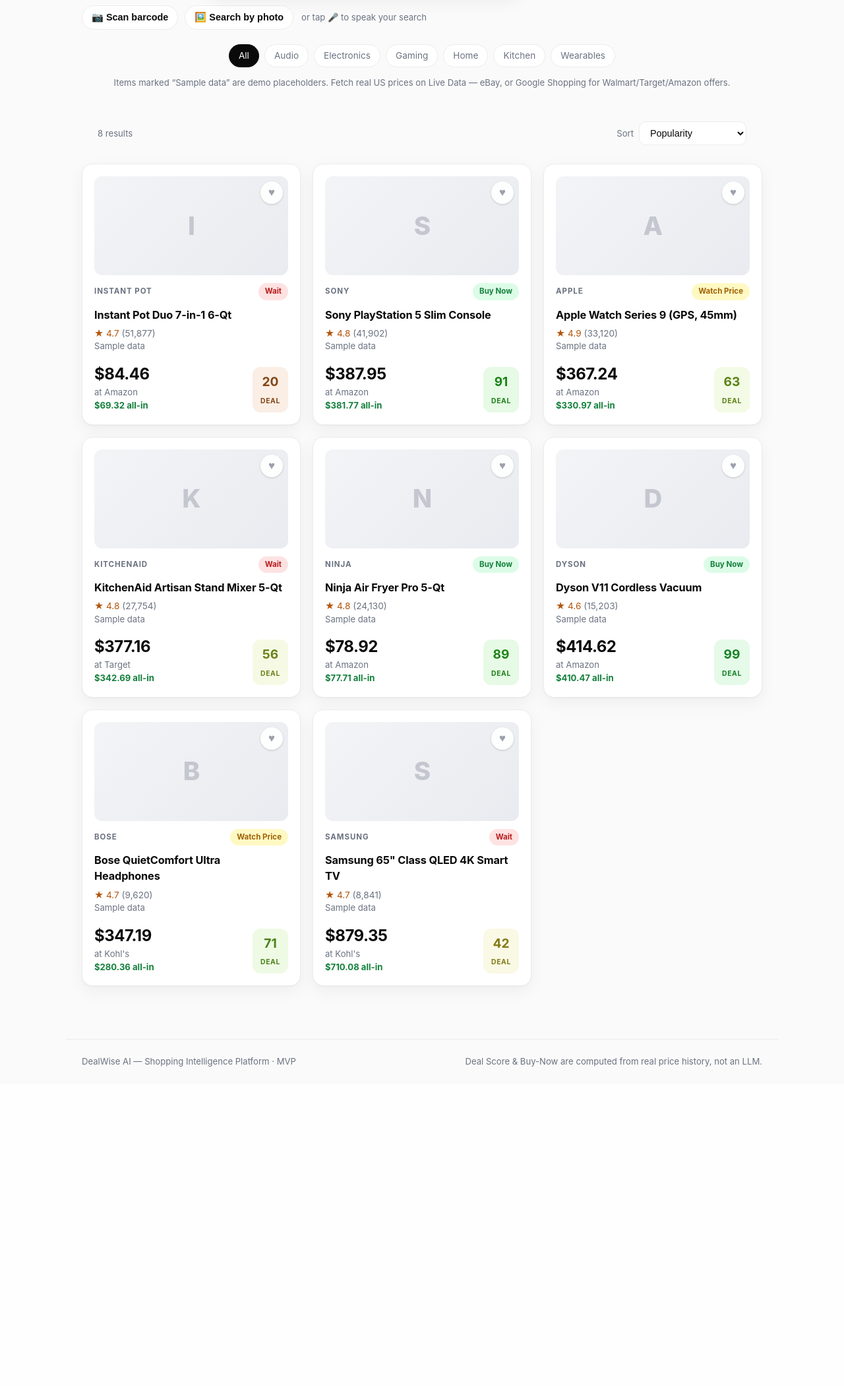
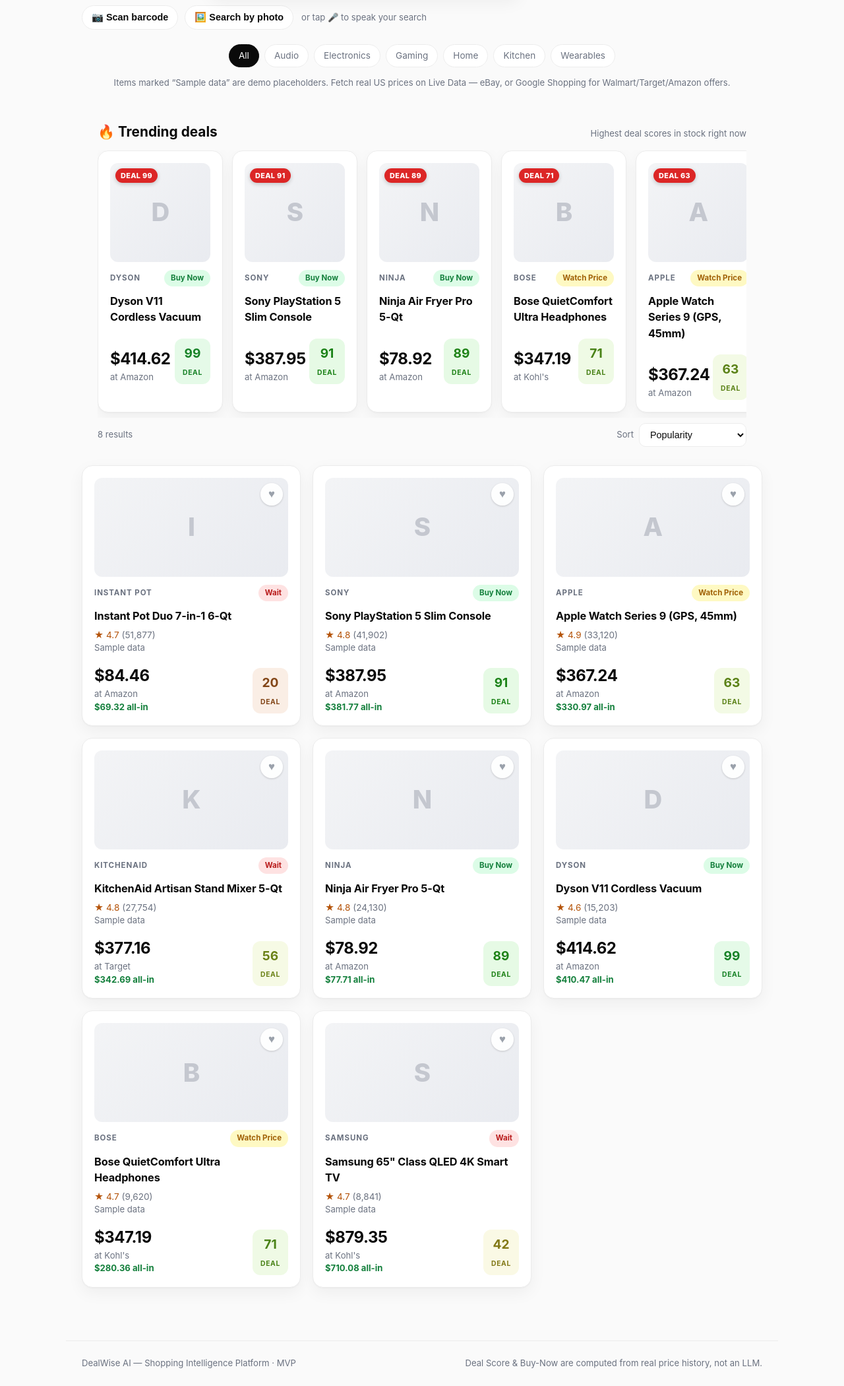
Before and after one commit to dnsh5181-git/dealwise-ai, a FastAPI app: page / in a window 1280 px wide. Shown: the part 400-2500 px from the top of the page at 66% size. Before the commit the page ends 2016 px from the top, so only its background shows below. Run offline with FastAPI, Linux system fonts and the light colour scheme; data comes from the database, SQL or seed files in the repository.

Commit message:
Price-trust fixes (per-offer links, freshness, model #) + trending deals feed (#6)
Addresses a reported mismatch: a product showed "$74.95 at Best Buy" while the
buy link opened a Google Shopping page reading $129.99. Root causes: the buy link
was one generic per-product Google redirect, prices were unlabeled point-in-time
snapshots, and no model number was shown.

Price trust
- prices.url column (migration): store each offer's own link. The engine now
  exposes best_url + per-offer url + best_recorded_at.
- Product page links the main button to the best-price offer and each compare
  row to its own listing ("View"); button relabeled "Check price at <retailer>".
- Honest freshness labeling: "Best price tracked <date> — live price may differ,
  tap through to confirm." Sets expectations for aggregated snapshot data.
- Model number extracted from the title (extract_model, e.g. EG201/QN65Q80D),
  set at ingest and backfilled; shown when present.

Trending deals
- top_deals() + /api/deals; a "Trending deals" rail on the landing page showing
  the highest in-stock deal scores (suppressed while searching/browsing).

Tests: 120 pass, ruff clean (+ extract_model, /api/deals, trending visibility,
per-offer url through the engine).

Co-authored-by: dnsh5181-git <289289850+dnsh5181-git@users.noreply.github.com>
Co-authored-by: Claude Opus 4.8 <noreply@anthropic.com>

```diff
--- a/app/db.py
+++ b/app/db.py
@@ -48,7 +48,8 @@ CREATE TABLE IF NOT EXISTS prices (
     retailer_id     INTEGER NOT NULL REFERENCES retailers(id),
     price           REAL NOT NULL,
     in_stock        INTEGER NOT NULL DEFAULT 1,
-    recorded_at     TEXT NOT NULL
+    recorded_at     TEXT NOT NULL,
+    url             TEXT             -- per-offer buy link (so the best price links to its own listing)
 );
 
 CREATE TABLE IF NOT EXISTS coupons (
@@ -122,6 +123,9 @@ def _migrate(conn: sqlite3.Connection) -> None:
     if "specs" not in cols:
         # Cached JSON of AI-generated specifications (lazily populated per product).
         conn.execute("ALTER TABLE products ADD COLUMN specs TEXT")
+    price_cols = {r["name"] for r in conn.execute("PRAGMA table_info(prices)").fetchall()}
+    if "url" not in price_cols:
+        conn.execute("ALTER TABLE prices ADD COLUMN url TEXT")
     conn.execute(
         "CREATE INDEX IF NOT EXISTS idx_products_source ON products(source, external_id)"
     )
--- a/app/engines.py
+++ b/app/engines.py
@@ -54,7 +54,7 @@ def latest_prices(conn: sqlite3.Connection, product_id: int) -> list[sqlite3.Row
     return conn.execute(
         """
         SELECT r.id AS retailer_id, r.name AS retailer, r.cashback_pct,
-               p.price, p.in_stock, p.recorded_at
+               p.price, p.in_stock, p.recorded_at, p.url
         FROM prices p
         JOIN retailers r ON r.id = p.retailer_id
         JOIN (
@@ -249,6 +249,8 @@ def analyze(conn: sqlite3.Connection, product_id: int) -> dict[str, Any] | None:
             "coupon_savings": round(coupon_sav, 2),
             "cashback_savings": round(cashback_sav, 2),
             "effective_price": round(after_coupon - cashback_sav, 2),
+            "url": r["url"] or "",
+            "recorded_at": r["recorded_at"],
         })
 
     eff_pool = [o for o in offers if o["in_stock"]] or offers
@@ -257,6 +259,8 @@ def analyze(conn: sqlite3.Connection, product_id: int) -> dict[str, Any] | None:
     return {
         "best_price": round(best_now, 2),
         "best_retailer": best_row["retailer"],
+        "best_url": best_row["url"] or "",
+        "best_recorded_at": best_row["recorded_at"],
         "best_effective_price": best_eff["effective_price"],
         "best_effective_retailer": best_eff["retailer"],
         "effective_savings": round(best_now - best_eff["effective_price"], 2),
--- a/app/main.py
+++ b/app/main.py
@@ -137,6 +137,20 @@ SORT_OPTIONS = [
 _SORT_KEYS = {k for k, _ in SORT_OPTIONS}
 
 
+def top_deals(conn, limit: int = 8, min_score: int = 60) -> list[dict]:
+    """Best current deals across the catalog: highest deal score first, only
+    in-stock products scoring at least ``min_score``. Powers the homepage feed."""
+    rows = conn.execute(
+        "SELECT * FROM products ORDER BY review_count DESC LIMIT 200").fetchall()
+    cards = []
+    for r in rows:
+        c = product_card(conn, r)
+        if c["best_price"] is not None and (c["deal_score"] or 0) >= min_score:
+            cards.append(c)
+    cards.sort(key=lambda c: (c["deal_score"] or 0), reverse=True)
+    return cards[:limit]
+
+
 def sort_cards(cards: list[dict], sort: str | None) -> list[dict]:
     """Order result cards by the chosen key. Unknown/None -> popularity.
 
@@ -234,6 +248,13 @@ def api_history(product_id: int):
         if not series:
             raise HTTPException(404, "No price history")
         return {"product_id": product_id, "history": [{"date": d, "price": p} for d, p in series]}
+
+
+@app.get("/api/deals")
+def api_deals(limit: int = 8):
+    """Trending deals: top deal-score products in stock right now."""
+    with db.get_conn() as conn:
+        return {"deals": top_deals(conn, limit)}
 
 
 @app.get("/api/products/{product_id}/similar")
@@ -474,10 +495,12 @@ def home(request: Request, q: str | None = None, category: str | None = None,
         cards = sort_cards([product_card(conn, r) for r in rows], sort)
         cats = [r["category"] for r in conn.execute(
             "SELECT DISTINCT category FROM products ORDER BY category").fetchall()]
+        # Trending strip only on the default landing (no search / no category).
+        trending = top_deals(conn, 8) if not q and not category else []
     return templates.TemplateResponse(request, "index.html", {
         "cards": cards, "q": q or "",
         "categories": cats, "active_category": category,
-        "fetched_live": fetched_live,
+        "fetched_live": fetched_live, "trending": trending,
         "sort_options": SORT_OPTIONS, "active_sort": sort if sort in _SORT_KEYS else "popularity",
     })
 
--- a/app/retailers/serper.py
+++ b/app/retailers/serper.py
@@ -25,7 +25,7 @@ import os
 import re
 import urllib.request
 
-from ..brands import extract_brand
+from ..brands import extract_brand, extract_model
 from .base import LiveProduct, RetailerProvider
 
 _URL = "https://google.serper.dev/shopping"
@@ -158,6 +158,6 @@ class GoogleShoppingProvider(RetailerProvider):
             review_count=int(it.get("ratingCount") or 0),
             url=(it.get("link") or "").strip(),
             image_url=(it.get("imageUrl") or "").strip(),
-            model_number="",
+            model_number=extract_model(title),
             retailer=store,
         )
--- a/app/static/style.css
+++ b/app/static/style.css
@@ -384,3 +384,20 @@ footer {
 }
 .sort-form select:focus { border-color: var(--brand); }
 .sim-grid { margin-top: 4px; }
+
+/* ---- Price trust: per-offer link + freshness ---------------------------- */
+.row-link { color: var(--brand); text-decoration: none; font-weight: 600; font-size: .85rem; margin-right: 8px; }
+.row-link:hover { text-decoration: underline; }
+.price-note { max-width: 640px; margin-top: 8px; }
+
+/* ---- Trending deals strip ----------------------------------------------- */
+.trending { max-width: 1080px; margin: 8px auto 0; padding: 0 24px; }
+.trending-head { display: flex; align-items: baseline; justify-content: space-between; gap: 12px; margin-bottom: 12px; }
+.trending-head h2 { font-size: 1.3rem; margin: 0; }
+.trending-rail { display: grid; grid-auto-flow: column; grid-auto-columns: minmax(190px, 1fr);
+  gap: 14px; overflow-x: auto; padding-bottom: 8px; scroll-snap-type: x proximity; }
+.trending-rail .card { scroll-snap-align: start; }
+.deal-flag { position: absolute; top: 8px; left: 8px; z-index: 2;
+  background: #dc2626; color: #fff; font-size: .68rem; font-weight: 800; letter-spacing: .03em;
+  padding: 3px 8px; border-radius: 999px; box-shadow: 0 2px 6px rgba(0,0,0,.2); }
+@media (max-width: 700px) { .trending-rail { grid-auto-columns: minmax(160px, 70%); } }
--- a/app/templates/index.html
+++ b/app/templates/index.html
@@ -26,6 +26,38 @@
   </div>
   <p class="muted small" style="margin-top:14px">Items marked “Sample data” are demo placeholders. Fetch real US prices on <a href="/retailers">Live Data</a> — eBay, or Google Shopping for Walmart/Target/Amazon offers.</p>
 </section>
+
+{% if trending %}
+<section class="trending">
+  <div class="trending-head">
+    <h2>🔥 Trending deals</h2>
+    <span class="muted small">Highest deal scores in stock right now</span>
+  </div>
+  <div class="trending-rail">
+    {% for c in trending %}
+    <a class="card" href="/product/{{ c.id }}" data-card>
+      <div class="thumb">
+        <span class="deal-flag">DEAL {{ c.deal_score }}</span>
+        {% if c.image_url %}<img src="{{ c.image_url }}" alt="{{ c.name }}" loading="lazy" />
+        {% else %}<span class="ph">{{ c.name[:1]|upper }}</span>{% endif %}
+      </div>
+      <div class="card-top">
+        <span class="brand-tag">{{ c.brand }}</span>
+        {% if c.recommendation %}<span class="rec rec-{{ c.recommendation|replace(' ','')|lower }}">{{ c.recommendation }}</span>{% endif %}
+      </div>
+      <h3>{{ c.name }}</h3>
+      <div class="price-row">
+        <div>
+          <div class="best-price">${{ '%.2f'|format(c.best_price) }}</div>
+          <div class="muted small">at {{ c.best_retailer }}</div>
+        </div>
+        <div class="score-badge" data-score="{{ c.deal_score }}"><strong>{{ c.deal_score }}</strong><span>deal</span></div>
+      </div>
+    </a>
+    {% endfor %}
+  </div>
+</section>
+{% endif %}
 
 {% if fetched_live %}
 <p class="muted small live-note">🔴 Fetched {{ fetched_live }} live result{{ 's' if fetched_live != 1 }} from Google Shopping for “{{ q }}”.</p>
```
Also changed, not shown: app/brands.py (+26 -0 lines), app/retailers/ingest.py (+5 -5 lines), app/templates/product.html (+11 -4 lines), tests/test_api.py (+21 -1 lines), tests/test_brands.py (+12 -1 lines), tests/test_retailers.py (+12 -0 lines).
